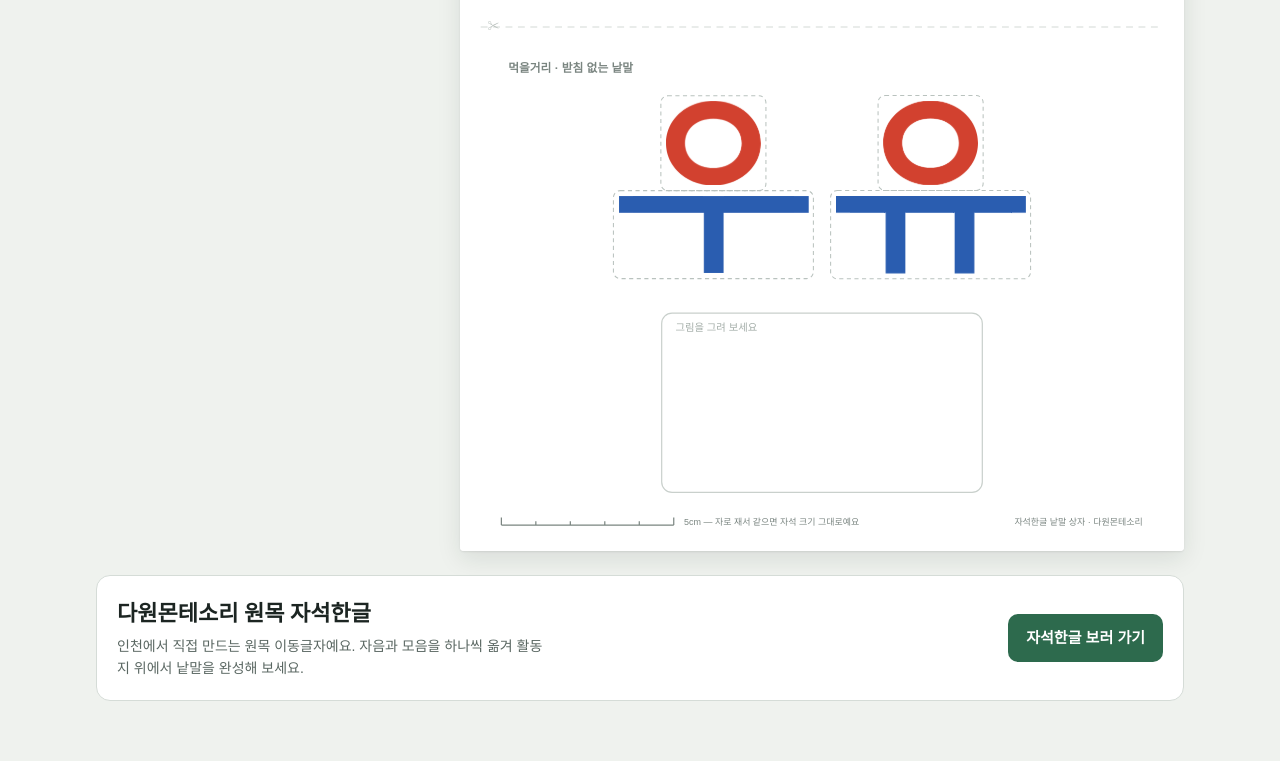
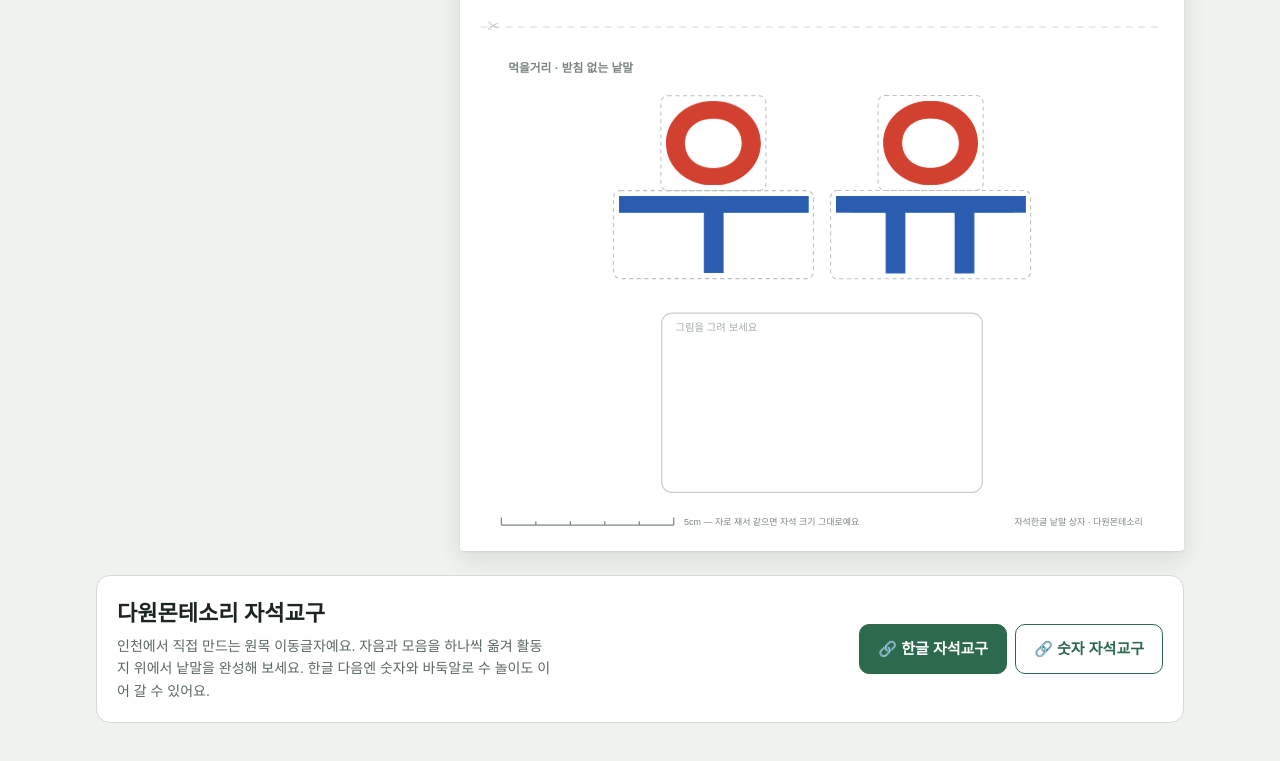
Before and after one commit to auji82641/hangeul-words, a plain HTML site: page index.html in a window 1280 px wide. Shown: the part 2339-3100 px from the top of the page. Drawn offline with Linux system fonts and the light colour scheme; a web font is replaced by a local one.

Commit message:
판매 링크 두 개 추가 (한글 자석교구, 숫자 자석교구)
Co-Authored-By: Claude Opus 5.5 <noreply@anthropic.com>
Claude-Session: https://claude.ai/code/session_0192xaC5XhWjfqM4xmY96RWc

```diff
--- a/index.html
+++ b/index.html
@@ -122,7 +122,9 @@ details summary{cursor:pointer;font-weight:600;font-size:14px}
 
 .shop{display:flex;justify-content:space-between;align-items:center;gap:16px;flex-wrap:wrap}
 .shop p{margin:4px 0 0;color:var(--muted);font-size:14px;max-width:56ch}
-.shop a{text-decoration:none;background:var(--accent);color:var(--accent-ink);font-weight:600;border-radius:10px;padding:12px 18px;white-space:nowrap}
+.shop-links{display:flex;gap:8px;flex-wrap:wrap}
+.shop a{text-decoration:none;background:var(--accent);color:var(--accent-ink);font-weight:600;border-radius:10px;padding:12px 18px;white-space:nowrap;border:1px solid var(--accent)}
+.shop a.alt{background:var(--surface);color:var(--accent)}
 
 #print-root{display:none}
 @media print{
@@ -218,10 +220,13 @@ details summary{cursor:pointer;font-weight:600;font-size:14px}
 
   <section class="box shop">
     <div>
-      <h2>다원몬테소리 원목 자석한글</h2>
-      <p>인천에서 직접 만드는 원목 이동글자예요. 자음과 모음을 하나씩 옮겨 활동지 위에서 낱말을 완성해 보세요.</p>
+      <h2>다원몬테소리 자석교구</h2>
+      <p>인천에서 직접 만드는 원목 이동글자예요. 자음과 모음을 하나씩 옮겨 활동지 위에서 낱말을 완성해 보세요. 한글 다음엔 숫자와 바둑알로 수 놀이도 이어 갈 수 있어요.</p>
     </div>
-    <a id="productLink" href="#" target="_blank" rel="noopener">자석한글 보러 가기</a>
+    <div class="shop-links">
+      <a id="linkHangul" href="#" target="_blank" rel="noopener">🔗 한글 자석교구</a>
+      <a id="linkNumber" class="alt" href="#" target="_blank" rel="noopener">🔗 숫자 자석교구</a>
+    </div>
   </section>
 </div>
 
@@ -230,7 +235,10 @@ details summary{cursor:pointer;font-weight:600;font-size:14px}
 <script>
 /* ===== 판매자가 바꿀 곳 ===== */
 const CONFIG = {
-  productUrl: "https://smartstore.naver.com/montessori/products/5389011961",
+  links: {
+    hangul: "https://mkt.shopping.naver.com/link/693a7a595ea0a206e5372759",   // 다원몬테소리 한글자석교구
+    number: "https://mkt.shopping.naver.com/link/682e6e89815d2663a46370fd",   // 다원몬테소리 숫자자석교구
+  },
   // 실제 자석을 재서 바꿔 주세요 (mm). 지금 값은 임시값이에요.
   // 자석 실측값 (mm): ㅇ 높이, ㅣ 길이, ㅡ 길이 (자로 잰 값: ㅇ 27 · ㅣ 52 · ㅡ 55 · ㅗ 가로 55 · ㅈ 36×27)
   dims: { cons:24.5, vlen:52, hlen:55, gap:3, sp:8 },   // ㅇ: 자로 잰 27mm → 인쇄해서 자석 올려 보며 두 번 줄임
@@ -731,7 +739,8 @@ function outputInfo(){
 })();
 
 /* 시작 */
-$("productLink").href = CONFIG.productUrl;
+$("linkHangul").href = CONFIG.links.hangul;
+$("linkNumber").href = CONFIG.links.number;
 const saved = load();
 fillDims(saved?.dims ? { ...CONFIG.dims, ...saved.dims } : CONFIG.dims);
 const pick = (name, v) => { const el = document.querySelector(`input[name=${name}][value="${v}"]`); if (el) el.checked = true; };
```
